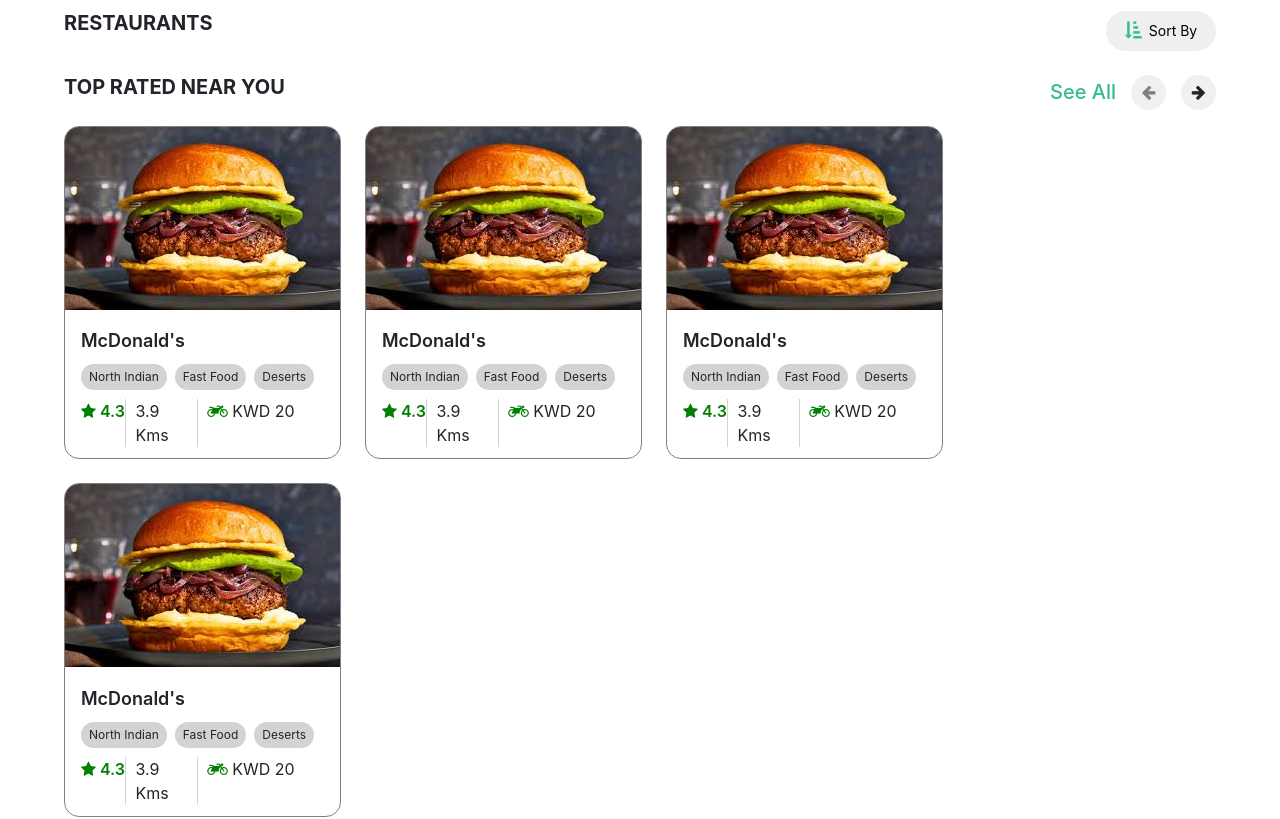
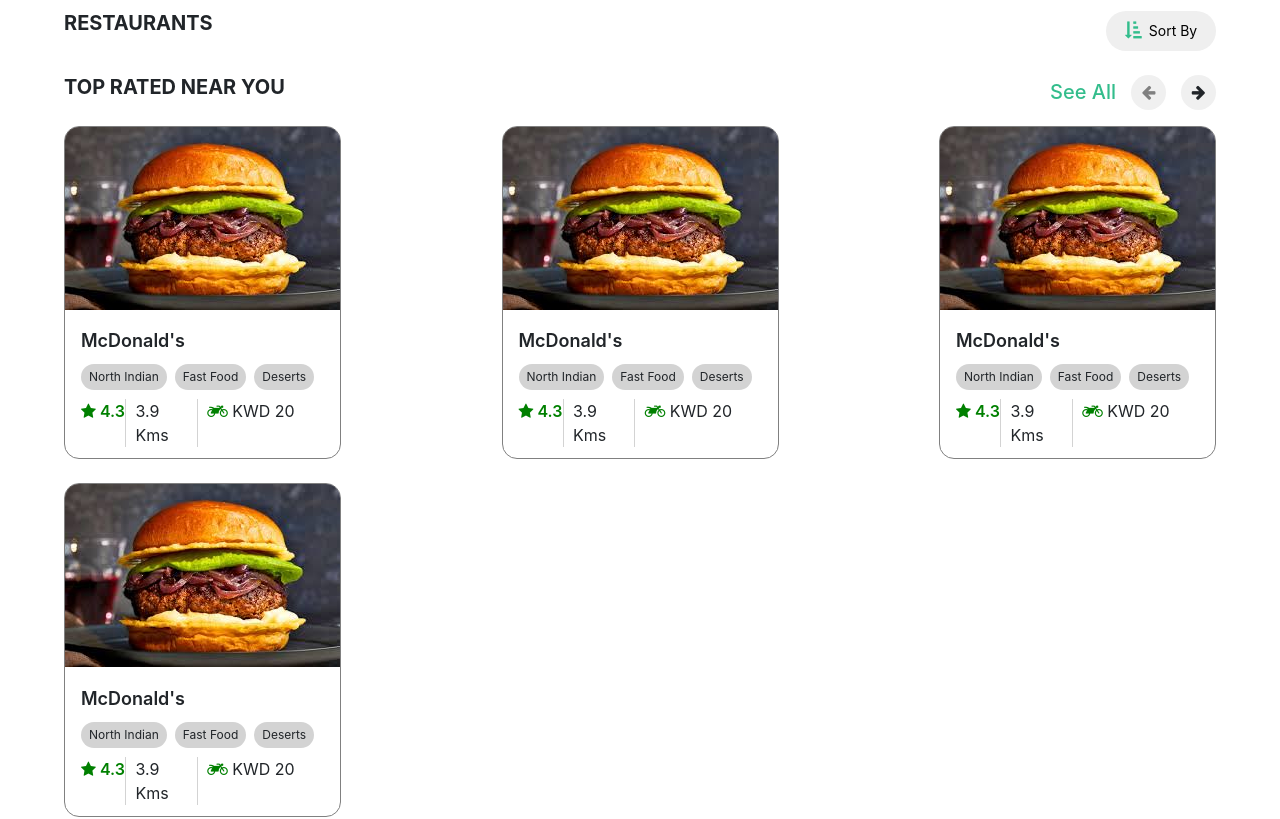
Before and after one commit to divyansh-prakash/restaurant, an Angular app: page /home in a window 1280 px wide. Shown: the part 1060-1879 px from the top of the page. Built offline with nearby package versions, Linux system fonts and the light colour scheme.

Commit message:
Making Cards justification responsive

```diff
--- a/src/app/components/home/home.component.scss
+++ b/src/app/components/home/home.component.scss
@@ -221,3 +221,9 @@
     justify-content: flex-start;
     gap: 1.5rem;
 }
+
+@media screen and (min-width: 768px) {
+    .restaurants-cards-section {
+        justify-content: space-between;
+    }
+}
--- a/src/shared/footer/footer.component.html
+++ b/src/shared/footer/footer.component.html
@@ -13,14 +13,14 @@
                 <div class="icon-container">
                     <i class="fa fa-envelope" aria-hidden="true"></i>
                 </div>
-                Curve2676@gmail.com
+                <span>Curve2676@gmail.com</span>
             </div>
 
             <div class="contact-info">
                 <div class="icon-container">
                     <i class="fa fa-phone" aria-hidden="true"></i>
                 </div>
-                +91 8988-832-576, +91 8383-256-876
+                <span>+91 8988-832-576, +91 8383-256-876</span>
             </div>
         </div>
 
```
